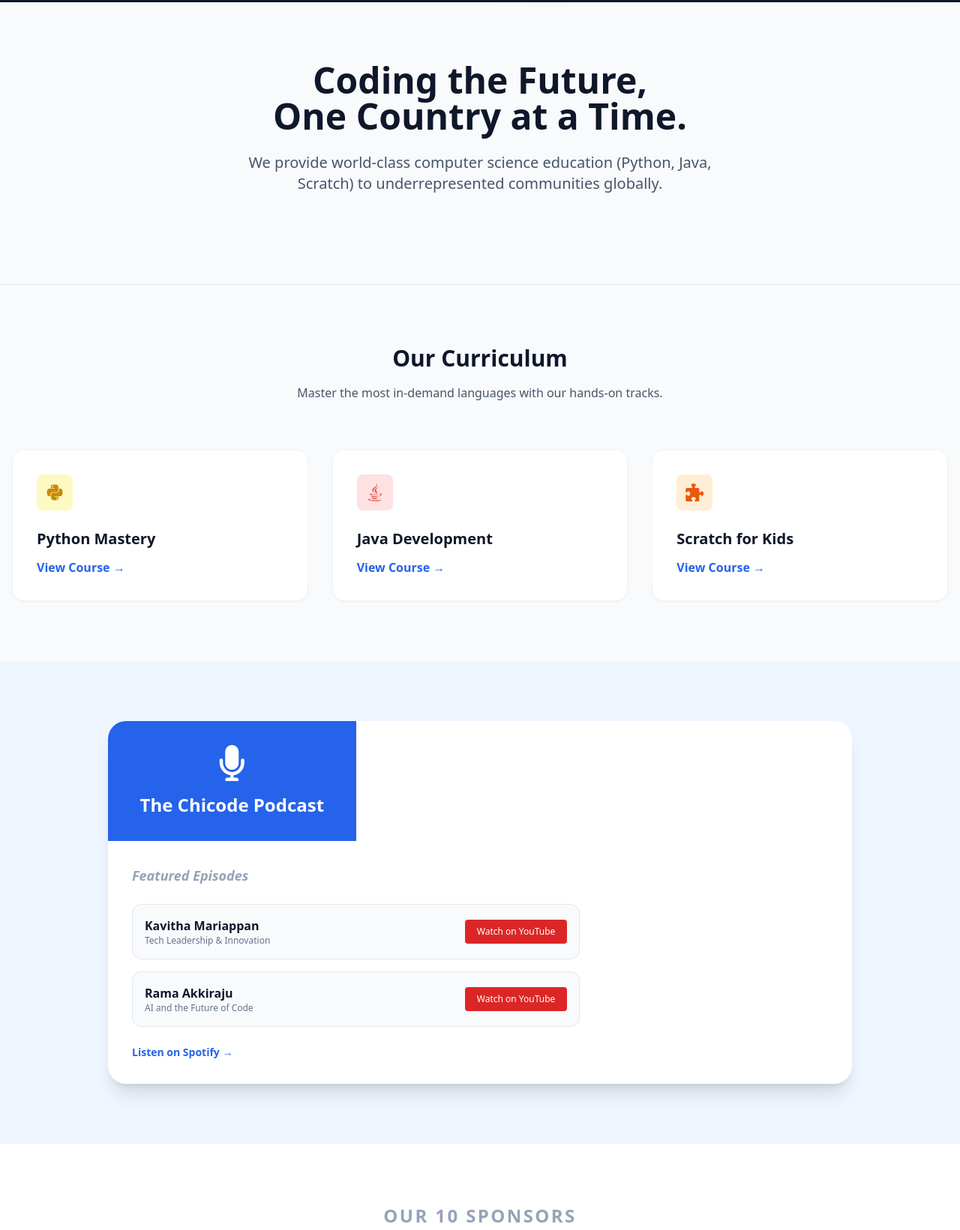
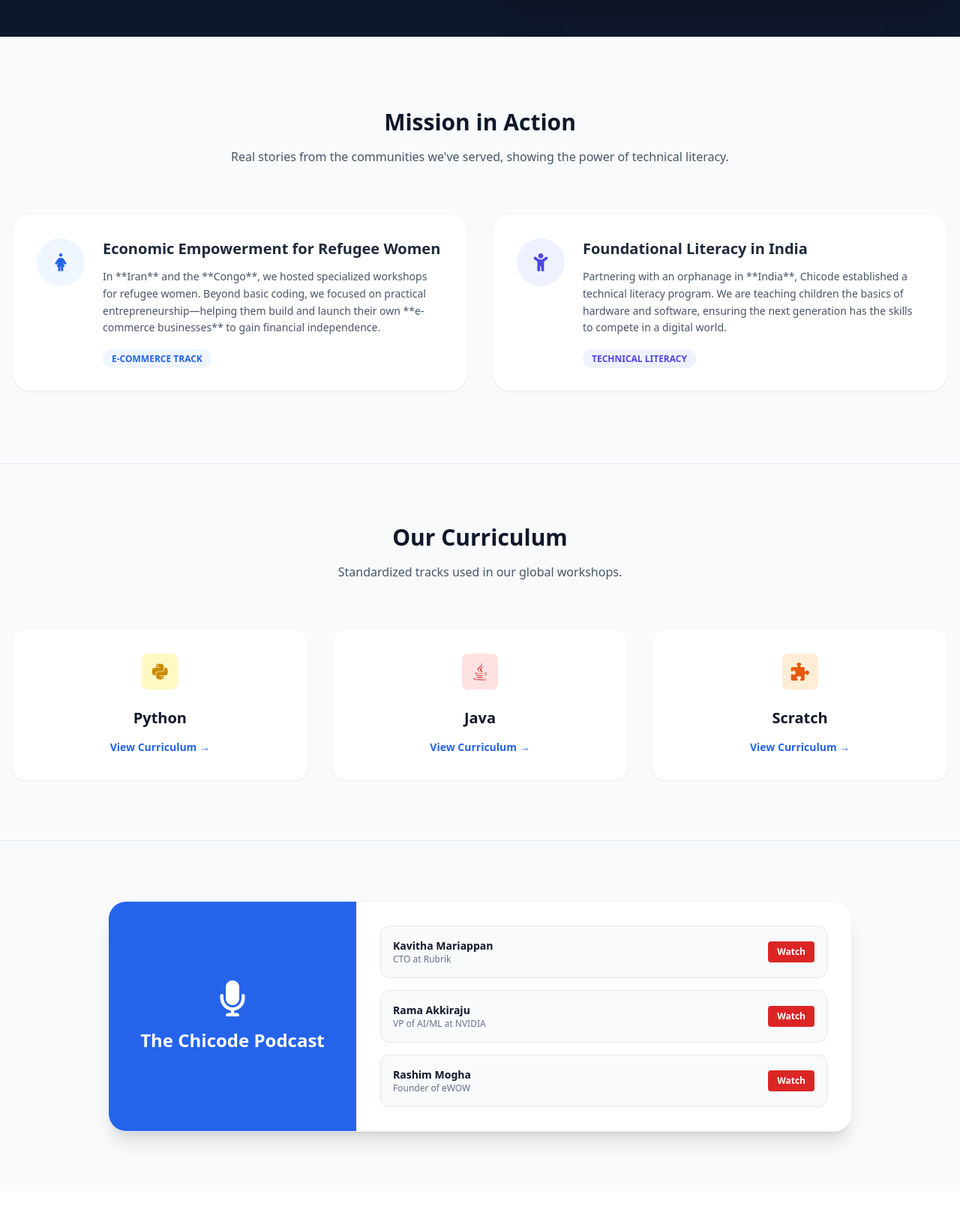
Before and after one commit to nishikaura1/chicode.github.io, a plain HTML site: page index.html in a window 1280 px wide. Shown: the part 598-2239 px from the top of the page at 75% size. Drawn offline with nearby package versions, Linux system fonts and the light colour scheme; grey boxes are pictures that could not be loaded.

Commit message:
Update index.html

```diff
--- a/index.html
+++ b/index.html
@@ -8,8 +8,8 @@
     <link rel="stylesheet" href="https://cdnjs.cloudflare.com/ajax/libs/font-awesome/6.0.0/css/all.min.css">
     <link rel="stylesheet" href="https://unpkg.com/leaflet@1.9.4/dist/leaflet.css" />
     <style>
-        #map { height: 400px; border-radius: 1.5rem; z-index: 1; }
-        .curriculum-card:hover { transform: translateY(-5px); transition: all 0.3s; }
+        #map { height: 450px; border-radius: 1.5rem; z-index: 1; }
+        .hover-card:hover { transform: translateY(-5px); transition: all 0.3s ease; }
     </style>
 </head>
 <body class="bg-slate-50 text-slate-900 font-sans">
@@ -17,33 +17,35 @@
     <nav class="sticky top-0 bg-white/90 backdrop-blur-md z-50 border-b border-slate-200">
         <div class="max-w-7xl mx-auto px-4 py-4 flex justify-between items-center">
             <h1 class="text-2xl font-bold text-blue-600 tracking-tight">CHICODE</h1>
-            <div class="hidden md:flex space-x-8 font-medium">
-                <a href="#impact" class="hover:text-blue-600">Our Impact</a>
+            <div class="hidden md:flex space-x-8 font-medium text-sm">
+                <a href="#impact" class="hover:text-blue-600">Impact</a>
+                <a href="#stories" class="hover:text-blue-600">Our Stories</a>
                 <a href="#curriculum" class="hover:text-blue-600">Curriculum</a>
                 <a href="#podcast" class="hover:text-blue-600">Podcast</a>
                 <a href="#sponsors" class="hover:text-blue-600">Sponsors</a>
             </div>
-            <a href="#" class="bg-blue-600 text-white px-6 py-2 rounded-full font-semibold hover:bg-blue-700 transition">Donate</a>
+            <a href="#" class="bg-blue-600 text-white px-5 py-2 rounded-full font-semibold hover:bg-blue-700 transition text-sm">Donate</a>
         </div>
     </nav>
 
     <section id="impact" class="py-16 bg-slate-900 text-white">
         <div class="max-w-7xl mx-auto px-4">
-            <div class="grid md:grid-cols-2 gap-12 items-center">
+            <div class="grid lg:grid-cols-2 gap-12 items-center">
                 <div>
                     <h2 class="text-4xl font-extrabold mb-4">Global Reach</h2>
-                    <p class="text-blue-100 text-lg mb-8">Bridging the digital divide through localized education and mentorship across borders.</p>
+                    <p class="text-blue-300 text-xl font-medium mb-6 italic">
+                        Bridging the gap between underrepresented groups and their access to technology.
+                    </p>
                     <div class="grid grid-cols-2 gap-8 mb-8">
                         <div>
                             <span class="text-5xl font-bold text-blue-400">15</span>
-                            <p class="text-slate-400 mt-2 uppercase tracking-widest text-sm font-semibold">Countries Reached</p>
+                            <p class="text-slate-400 mt-2 uppercase tracking-widest text-xs font-bold">Countries</p>
                         </div>
                         <div>
                             <span class="text-5xl font-bold text-blue-400">400+</span>
-                            <p class="text-slate-400 mt-2 uppercase tracking-widest text-sm font-semibold">Students Empowered</p>
+                            <p class="text-slate-400 mt-2 uppercase tracking-widest text-xs font-bold">Students</p>
                         </div>
                     </div>
-                    <a href="#" class="inline-block bg-blue-600 text-white px-8 py-3 rounded-lg font-bold hover:bg-blue-700 transition">Read Student Stories →</a>
                 </div>
                 <div class="shadow-2xl">
                     <div id="map"></div>
@@ -52,64 +54,86 @@
         </div>
     </section>
 
-    <header class="py-20 border-b border-slate-200">
-        <div class="max-w-7xl mx-auto px-4 text-center">
-            <h3 class="text-5xl font-extrabold mb-6 text-slate-900">Coding the Future, <br>One Country at a Time.</h3>
-            <p class="text-xl text-slate-600 max-w-2xl mx-auto mb-10">We provide world-class computer science education (Python, Java, Scratch) to underrepresented communities globally.</p>
+    <section id="stories" class="py-24 max-w-7xl mx-auto px-4">
+        <div class="text-center mb-16">
+            <h3 class="text-3xl font-bold mb-4">Mission in Action</h3>
+            <p class="text-slate-600 max-w-2xl mx-auto">Real stories from the communities we've served, showing the power of technical literacy.</p>
         </div>
-    </header>
-
-    <section id="curriculum" class="py-20 max-w-7xl mx-auto px-4">
-        <div class="text-center mb-16">
-            <h3 class="text-3xl font-bold mb-4">Our Curriculum</h3>
-            <p class="text-slate-600">Master the most in-demand languages with our hands-on tracks.</p>
-        </div>
-        <div class="grid md:grid-cols-3 gap-8">
-            <div class="curriculum-card bg-white p-8 rounded-2xl shadow-sm border border-slate-100">
-                <div class="w-12 h-12 bg-yellow-100 text-yellow-600 rounded-lg flex items-center justify-center mb-6"><i class="fab fa-python text-2xl"></i></div>
-                <h4 class="text-xl font-bold mb-3">Python Mastery</h4>
-                <a href="#" class="text-blue-600 font-semibold hover:underline">View Course →</a>
+        <div class="grid md:grid-cols-2 gap-8">
+            <div class="hover-card bg-white rounded-3xl p-8 shadow-sm border border-slate-100 flex gap-6">
+                <div class="hidden sm:flex items-center justify-center w-16 h-16 rounded-full bg-blue-50 text-blue-600 shrink-0">
+                    <i class="fas fa-female text-2xl"></i>
+                </div>
+                <div>
+                    <h4 class="text-xl font-bold mb-3 text-slate-800">Economic Empowerment for Refugee Women</h4>
+                    <p class="text-slate-600 leading-relaxed mb-4 text-sm">
+                        In **Iran** and the **Congo**, we hosted specialized workshops for refugee women. Beyond basic coding, we focused on practical entrepreneurship—helping them build and launch their own **e-commerce businesses** to gain financial independence.
+                    </p>
+                    <span class="text-blue-600 text-xs font-bold bg-blue-50 px-3 py-1 rounded-full uppercase">E-Commerce Track</span>
+                </div>
             </div>
-            <div class="curriculum-card bg-white p-8 rounded-2xl shadow-sm border border-slate-100">
-                <div class="w-12 h-12 bg-red-100 text-red-600 rounded-lg flex items-center justify-center mb-6"><i class="fab fa-java text-2xl"></i></div>
-                <h4 class="text-xl font-bold mb-3">Java Development</h4>
-                <a href="#" class="text-blue-600 font-semibold hover:underline">View Course →</a>
-            </div>
-            <div class="curriculum-card bg-white p-8 rounded-2xl shadow-sm border border-slate-100">
-                <div class="w-12 h-12 bg-orange-100 text-orange-600 rounded-lg flex items-center justify-center mb-6"><i class="fas fa-puzzle-piece text-2xl"></i></div>
-                <h4 class="text-xl font-bold mb-3">Scratch for Kids</h4>
-                <a href="#" class="text-blue-600 font-semibold hover:underline">View Course →</a>
+            <div class="hover-card bg-white rounded-3xl p-8 shadow-sm border border-slate-100 flex gap-6">
+                <div class="hidden sm:flex items-center justify-center w-16 h-16 rounded-full bg-indigo-50 text-indigo-600 shrink-0">
+                    <i class="fas fa-child text-2xl"></i>
+                </div>
+                <div>
+                    <h4 class="text-xl font-bold mb-3 text-slate-800">Foundational Literacy in India</h4>
+                    <p class="text-slate-600 leading-relaxed mb-4 text-sm">
+                        Partnering with an orphanage in **India**, Chicode established a technical literacy program. We are teaching children the basics of hardware and software, ensuring the next generation has the skills to compete in a digital world.
+                    </p>
+                    <span class="text-indigo-600 text-xs font-bold bg-indigo-50 px-3 py-1 rounded-full uppercase">Technical Literacy</span>
+                </div>
             </div>
         </div>
     </section>
 
-    <section id="podcast" class="py-20 bg-blue-50">
+    <section id="curriculum" class="py-20 bg-slate-50 border-y border-slate-200">
+        <div class="max-w-7xl mx-auto px-4">
+            <div class="text-center mb-16">
+                <h3 class="text-3xl font-bold mb-4">Our Curriculum</h3>
+                <p class="text-slate-600">Standardized tracks used in our global workshops.</p>
+            </div>
+            <div class="grid md:grid-cols-3 gap-8">
+                <div class="bg-white p-8 rounded-2xl shadow-sm border border-slate-100 text-center">
+                    <div class="w-12 h-12 bg-yellow-100 text-yellow-600 rounded-lg flex items-center justify-center mb-6 mx-auto"><i class="fab fa-python text-2xl"></i></div>
+                    <h4 class="text-xl font-bold mb-3">Python</h4>
+                    <a href="#" class="text-blue-600 font-semibold hover:underline text-sm">View Curriculum →</a>
+                </div>
+                <div class="bg-white p-8 rounded-2xl shadow-sm border border-slate-100 text-center">
+                    <div class="w-12 h-12 bg-red-100 text-red-600 rounded-lg flex items-center justify-center mb-6 mx-auto"><i class="fab fa-java text-2xl"></i></div>
+                    <h4 class="text-xl font-bold mb-3">Java</h4>
+                    <a href="#" class="text-blue-600 font-semibold hover:underline text-sm">View Curriculum →</a>
+                </div>
+                <div class="bg-white p-8 rounded-2xl shadow-sm border border-slate-100 text-center">
+                    <div class="w-12 h-12 bg-orange-100 text-orange-600 rounded-lg flex items-center justify-center mb-6 mx-auto"><i class="fas fa-puzzle-piece text-2xl"></i></div>
+                    <h4 class="text-xl font-bold mb-3">Scratch</h4>
+                    <a href="#" class="text-blue-600 font-semibold hover:underline text-sm">View Curriculum →</a>
+                </div>
+            </div>
+        </div>
+    </section>
+
+    <section id="podcast" class="py-20">
         <div class="max-w-5xl mx-auto px-4">
-            <div class="bg-white rounded-3xl shadow-xl overflow-hidden flex flex-col md:row">
+            <div class="bg-white rounded-3xl shadow-xl overflow-hidden flex flex-col md:flex-row border border-slate-100">
                 <div class="md:w-1/3 bg-blue-600 p-8 text-white flex flex-col justify-center text-center">
                     <i class="fas fa-microphone text-5xl mb-4"></i>
                     <h3 class="text-2xl font-bold">The Chicode Podcast</h3>
                 </div>
                 <div class="md:w-2/3 p-8">
-                    <h4 class="text-lg font-bold mb-6 italic text-slate-400">Featured Episodes</h4>
                     <div class="space-y-4">
                         <div class="flex items-center justify-between p-4 bg-slate-50 rounded-xl border border-slate-200">
-                            <div>
-                                <p class="font-bold">Kavitha Mariappan</p>
-                                <p class="text-xs text-slate-500">Tech Leadership & Innovation</p>
-                            </div>
-                            <a href="https://www.youtube.com/watch?v=CXj_ENXDkSk&t=7s" target="_blank" class="bg-red-600 text-white px-4 py-2 rounded text-xs hover:bg-red-700">Watch on YouTube</a>
+                            <div><p class="font-bold text-sm">Kavitha Mariappan</p><p class="text-xs text-slate-500">CTO at Rubrik</p></div>
+                            <a href="https://www.youtube.com/watch?v=CXj_ENXDkSk&t=7s" target="_blank" class="bg-red-600 text-white px-3 py-1.5 rounded text-xs font-bold">Watch</a>
                         </div>
                         <div class="flex items-center justify-between p-4 bg-slate-50 rounded-xl border border-slate-200">
-                            <div>
-                                <p class="font-bold">Rama Akkiraju</p>
-                                <p class="text-xs text-slate-500">AI and the Future of Code</p>
-                            </div>
-                            <a href="https://www.youtube.com/watch?v=kd64T7BCi_o&t=51s" target="_blank" class="bg-red-600 text-white px-4 py-2 rounded text-xs hover:bg-red-700">Watch on YouTube</a>
+                            <div><p class="font-bold text-sm">Rama Akkiraju</p><p class="text-xs text-slate-500">VP of AI/ML at NVIDIA</p></div>
+                            <a href="https://www.youtube.com/watch?v=kd64T7BCi_o&t=51s" target="_blank" class="bg-red-600 text-white px-3 py-1.5 rounded text-xs font-bold">Watch</a>
                         </div>
-                    </div>
-                    <div class="mt-6 flex gap-4">
-                        <a href="#" class="text-blue-600 font-bold text-sm hover:underline">Listen on Spotify →</a>
+                        <div class="flex items-center justify-between p-4 bg-slate-50 rounded-xl border border-slate-200">
+                            <div><p class="font-bold text-sm">Rashim Mogha</p><p class="text-xs text-slate-500">Founder of eWOW</p></div>
+                            <a href="https://www.youtube.com/watch?v=WvYQ8Y5DYUY&t=1s" target="_blank" class="bg-red-600 text-white px-3 py-1.5 rounded text-xs font-bold">Watch</a>
+                        </div>
                     </div>
                 </div>
             </div>
@@ -118,44 +142,33 @@
 
     <section id="sponsors" class="py-20 bg-white">
         <div class="max-w-7xl mx-auto px-4 text-center">
-            <h3 class="text-2xl font-bold mb-12 text-slate-400 uppercase tracking-widest">Our 10 Sponsors</h3>
-            <div class="grid grid-cols-2 md:grid-cols-5 gap-8 grayscale opacity-50">
-                <div class="h-16 bg-slate-100 flex items-center justify-center rounded">Sponsor 1</div>
-                <div class="h-16 bg-slate-100 flex items-center justify-center rounded">Sponsor 2</div>
-                <div class="h-16 bg-slate-100 flex items-center justify-center rounded">Sponsor 3</div>
-                <div class="h-16 bg-slate-100 flex items-center justify-center rounded">Sponsor 4</div>
-                <div class="h-16 bg-slate-100 flex items-center justify-center rounded">Sponsor 5</div>
-                <div class="h-16 bg-slate-100 flex items-center justify-center rounded">Sponsor 6</div>
-                <div class="h-16 bg-slate-100 flex items-center justify-center rounded">Sponsor 7</div>
-                <div class="h-16 bg-slate-100 flex items-center justify-center rounded">Sponsor 8</div>
-                <div class="h-16 bg-slate-100 flex items-center justify-center rounded">Sponsor 9</div>
-                <div class="h-16 bg-slate-100 flex items-center justify-center rounded">Sponsor 10</div>
+            <h3 class="text-sm font-bold mb-12 text-slate-400 uppercase tracking-widest">Our Partners & Sponsors</h3>
+            <div class="grid grid-cols-2 md:grid-cols-4 gap-6">
+                <div class="h-16 bg-slate-50 flex items-center justify-center rounded-xl font-bold text-slate-400 border border-slate-100">OtterBox</div>
+                <div class="h-16 bg-slate-50 flex items-center justify-center rounded-xl font-bold text-slate-400 border border-slate-100">Replit</div>
+                <div class="h-16 bg-slate-50 flex items-center justify-center rounded-xl font-bold text-slate-400 border border-slate-100">Wolfram Alpha</div>
+                <div class="h-16 bg-slate-50 flex items-center justify-center rounded-xl font-bold text-slate-400 border border-slate-100">Hack Club Bank</div>
             </div>
         </div>
     </section>
 
     <footer class="bg-slate-900 text-slate-500 py-12 text-center">
-        <p>© 2026 Chicode Nonprofit. All rights reserved.</p>
+        <p class="text-sm">© 2026 Chicode Nonprofit. All rights reserved.</p>
     </footer>
 
     <script src="https://unpkg.com/leaflet@1.9.4/dist/leaflet.js"></script>
     <script>
-        // Initialize the map and set its view to the whole world
-        var map = L.map('map').setView([20, 0], 2);
+        var map = L.map('map').setView([20, 10], 2);
+        L.tileLayer('https://{s}.basemaps.cartocdn.com/rastertiles/voyager/{z}/{x}/{y}{r}.png', { attribution: '© OSM' }).addTo(map);
 
-        // Add map tiles (using open source CartoDB Voyager tiles for a clean look)
-        L.tileLayer('https://{s}.basemaps.cartocdn.com/rastertiles/voyager/{z}/{x}/{y}{r}.png', {
-            attribution: '© OpenStreetMap'
-        }).addTo(map);
-
-        // Add Pins for requested locations
         var locations = [
-            { name: "USA", coords: [37.0902, -95.7129] },
-            { name: "Greece", coords: [39.0742, 21.8243] },
-            { name: "Jamaica", coords: [18.1096, -77.2975] },
-            { name: "Iran", coords: [32.4279, 53.6880] },
-            { name: "The Congo", coords: [-4.0383, 21.7587] },
-            { name: "Brazil", coords: [-14.2350, -51.9253] }
+            { name: "USA", coords: [37.09, -95.71] },
+            { name: "Greece", coords: [39.07, 21.82] },
+            { name: "Jamaica", coords: [18.11, -77.30] },
+            { name: "Iran", coords: [32.42, 53.68] },
+            { name: "The Congo", coords: [-4.03, 21.75] },
+            { name: "Brazil", coords: [-14.23, -51.92] },
+            { name: "India", coords: [20.59, 78.96] } // Added India
         ];
 
         locations.forEach(function(loc) {
```
